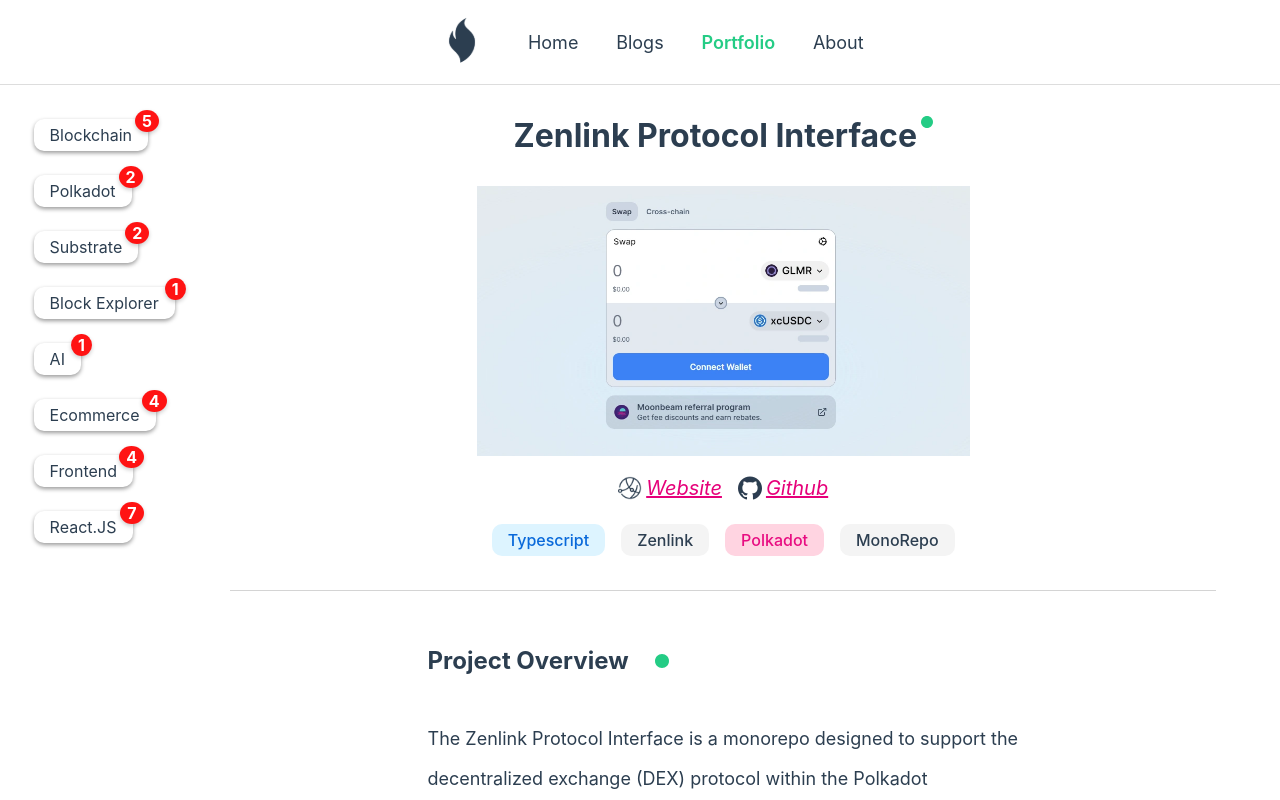
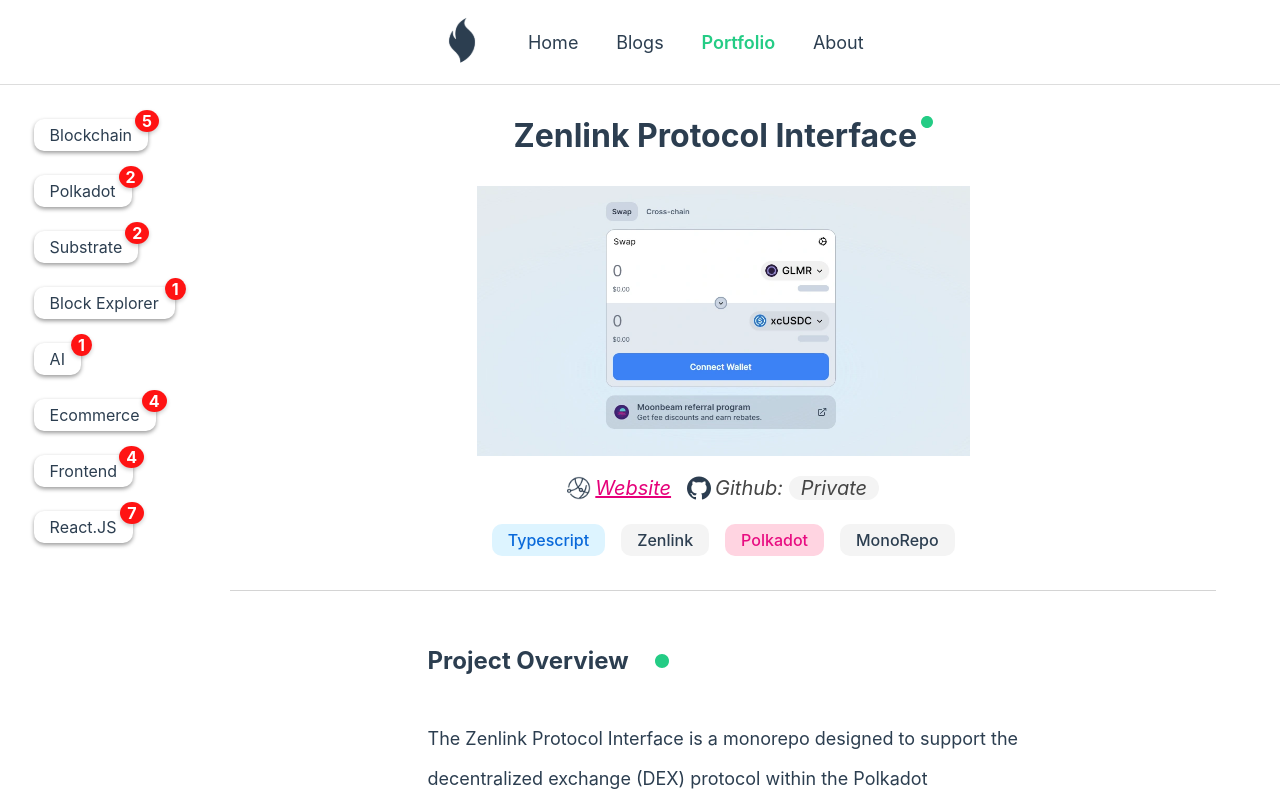
Before and after one commit to Kamo-Smbatyan/kamo-smbatyan, a React (Create React App) app: page /portfolio/zenlink in a window 1280 px wide. Shown: the top 800 px of the page. Built offline with nearby package versions, Linux system fonts and the light colour scheme.

Commit message:
hylcore fix: zenlink github link update

```diff
--- a/src/App.css
+++ b/src/App.css
@@ -329,7 +329,19 @@
   color: var(--green);
   text-decoration: underline;
 }
-
+.private-link {
+    font-style: italic;
+  text-decoration: none;
+  color: rgb(69, 69, 69);
+  font-size: 20px;
+  transition: color 0.3s ease, color 0.3s ease;
+  cursor: disabled !important;
+}
+.disabled-link {
+  background-color: var(--gray);
+  padding: 0px 12px;
+  border-radius: 20px;
+}
 /* style of portfolio */
 .portfolio-sidebar {
   margin-left: 2vw;
--- a/src/Components/Portfolio/Projects/Zenlink.jsx
+++ b/src/Components/Portfolio/Projects/Zenlink.jsx
@@ -31,11 +31,8 @@
           </div>
           <div className="project-link">
             <img src="/assets/icons/github.webp" alt="github" />
-            <a
-              className="doc-link"
-              href="https://github.com/hylcore-V/zenlink-UI"
-            >
-              Github
+            <a className="private-link" href="#">
+              Github: <span className="disabled-link"> Private</span>
             </a>
           </div>
         </div>
@@ -212,18 +209,11 @@
             />
           </h2>
           <p>
-            The Zenlink Protocol Interface is licensed under the{" "}
-            <a
-              className="doc-link"
-              href="https://github.com/hylcore-V/zenlink-UI/blob/main/LICENSE"
-            >
-              {" "}
-              LGPL
-            </a>{" "}
-            License, which allows for both open-source usage and commercial
-            deployment under specific conditions. This choice of license ensures
-            that the project remains accessible to the wider developer community
-            while protecting the core intellectual property.
+            The Zenlink Protocol Interface is licensed under the LGPL License,
+            which allows for both open-source usage and commercial deployment
+            under specific conditions. This choice of license ensures that the
+            project remains accessible to the wider developer community while
+            protecting the core intellectual property.
           </p>
         </div>
       </div>
```
